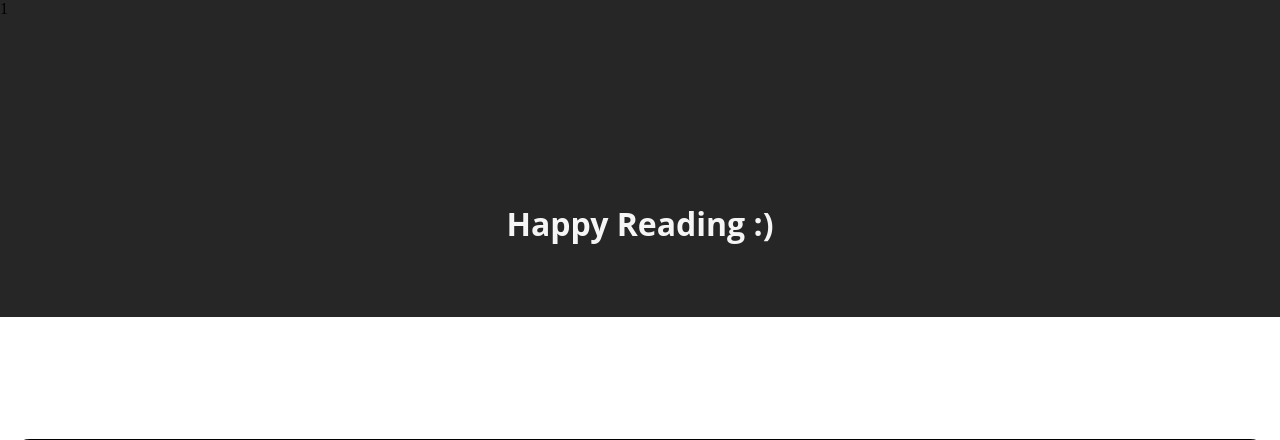
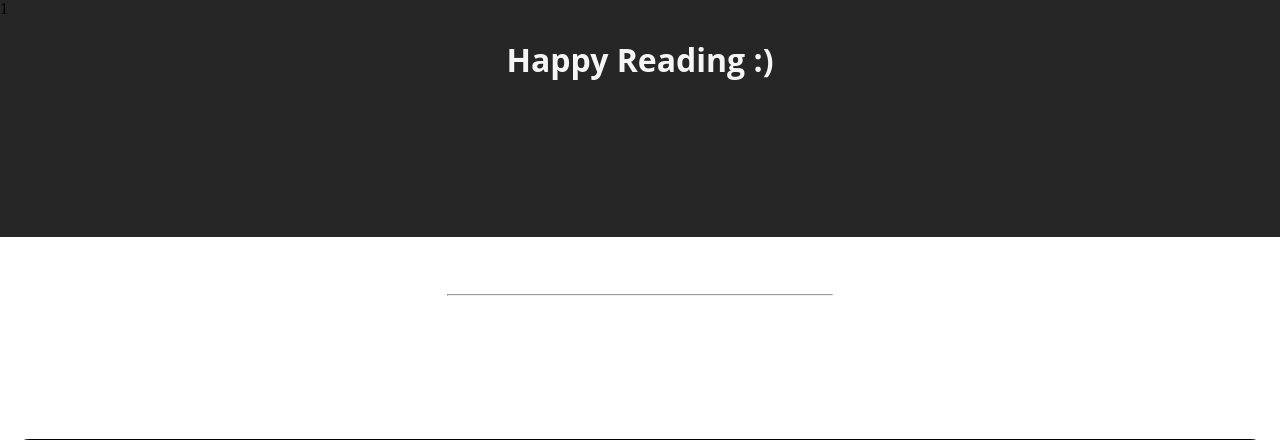
Before and after one commit to codergdevelopers/coderg, a Flask app: page /post/1 in a window 1280 px wide. Shown: the part 83-523 px from the top of the page. Run offline with Flask 2, Linux system fonts and the light colour scheme; data that the repository does not hold is empty.

Commit message:
working on css of post.html

```diff
--- a/flask_qa/static/css/stylesh13.css
+++ b/flask_qa/static/css/stylesh13.css
@@ -287,7 +287,7 @@
     content: '';
     background-color: rgb(0, 0, 0);
     position: absolute;
-    height: 25rem;
+    height: 20rem;
     width: 100%;
     z-index: -1;
     opacity: .85;
--- a/flask_qa/templates/post.html
+++ b/flask_qa/templates/post.html
@@ -16,7 +16,9 @@
 
 <div class="post">
 
-  <div><h1 class="h-primary">Happy Reading :)</h1></div>
+  <div><h1 class="h-primary" style="padding-bottom: 5rem;">Happy Reading :)</h1></div>
+
+  <hr style="width: 30%; margin: auto;">
 
 </div>
 
```
